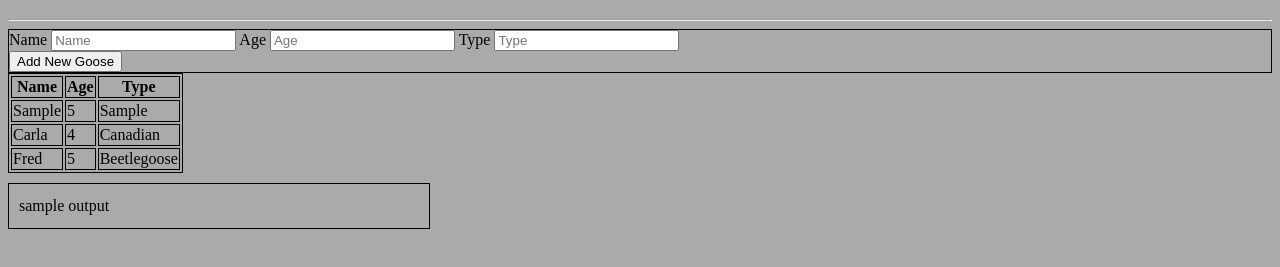
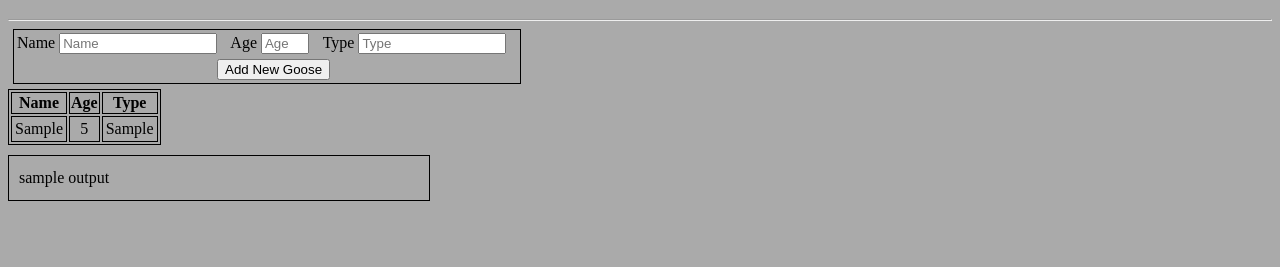
Before and after one commit to abiessener/class-jquery-express-list, a website: page public/index.html in a window 1280 px wide. Both pictures are taken after typing "Sample", "5", "Sample" into the empty fields and a click on the button "Add New Goose". Shown: the part 61-328 px from the top of the page. Drawn offline with Linux system fonts and the light colour scheme.

Commit message:
super basic not really working scaffolding for getting data from the server. refactored table creation functions

```diff
--- a/public/client.js
+++ b/public/client.js
@@ -13,8 +13,6 @@ var geese = [
     }
 ];
 
-console.log(geese);
-
 function addTableRow (goose){
     console.log('addTableRows called');
 
@@ -25,61 +23,52 @@ function addTableRow (goose){
             '<td>' + goose.type + '</td>' +
         '</tr>'
     )
-
-    // for (var i = 0; i < arr.length; i++) {
-    //     var toAdd = arr[i];
-    //     $('#geeseTableBody').prepend(
-    //         '<tr>' +
-    //             '<td>' + toAdd.name + '</td>' +
-    //             '<td class=\'ageTD\'>' + toAdd.age + '</td>' +
-    //             '<td>' + toAdd.type + '</td>' +
-    //         '</tr>'
-    //     )
-    // }
 }
 
 function addNewGoose (){
     console.log('addNewGoose called');
+
     var gooseToAdd = {};
+
     gooseToAdd.name = $('#nameInput').val();
     gooseToAdd.age = $('#ageInput').val();
     gooseToAdd.type = $('#typeInput').val();
+
     geese.push(gooseToAdd);
-    console.log('gooseToAdd:', gooseToAdd);
     addTableRow(gooseToAdd);
 
     //clear the input fields
     $('#nameInput').val('');
     $('#ageInput').val('');
     $('#typeInput').val('');
+}
+
+function clearGeeseTable(){
+    $('#geeseTableBody').empty();
+}
+
+var serverGeese = [];
+
+$.get('data/data.json', function(data, status){
+    console.log(data);
+    console.log(status);
+    ;
+
+});
 
 
 
-}
-
-/*
-var serverGeese = [];
-
-$.ajax({
-    url: 'data/data.json',
-    dataType: 'json',
-    success: function(res){
-
-    }
-})
-*/
 
 $(document).ready(function(){
 
     $('#addButton').on('click', addNewGoose);
 
-    for (var i = 0; i < geese.length; i++) {
-        var toAdd = geese[i];
-        addTableRow(toAdd);
-    }
+    // for (var i = 0; i < geese.length; i++) {
+    //     var toAdd = geese[i];
+    //     addTableRow(toAdd);
+    // }
 
-    // addTableRows(geese);
-    // addTableRows(serverGeese);
+console.log(serverGeese);
 
 
 
--- /dev/null
+++ b/public/data/data.json
@@ -0,0 +1,12 @@
+serverGeese = [
+    {
+        "name": "serverName",
+        "age": 2,
+        "type": "serverType"
+    },
+    {
+        "name": "Carla",
+        "age": 4,
+        "type": "Canadian"
+    }
+]
--- a/public/style.css
+++ b/public/style.css
@@ -17,10 +17,40 @@ table, th, td {
 
 }
 
-thead {
+td {
+    margin: 3px;
+    padding: 3px;
+}
 
+.ageTD {
+    text-align: center;
 }
 
 p {
     margin: 3px auto;
 }
+
+#inputBoxes {
+    margin: 5px;
+    padding: 3px;
+    width: 500px;
+}
+
+#nameInput {
+    width: 150px;
+    margin-right: 10px;
+}
+
+#ageInput {
+    width: 40px;
+    margin-right: 10px;
+}
+
+#typeInput {
+    width: 140px;
+}
+
+#addButton {
+    margin-left: 40%;
+    margin-top: 5px;
+}
```
Also changed, not shown: app.js (added, +10 -0 lines).
